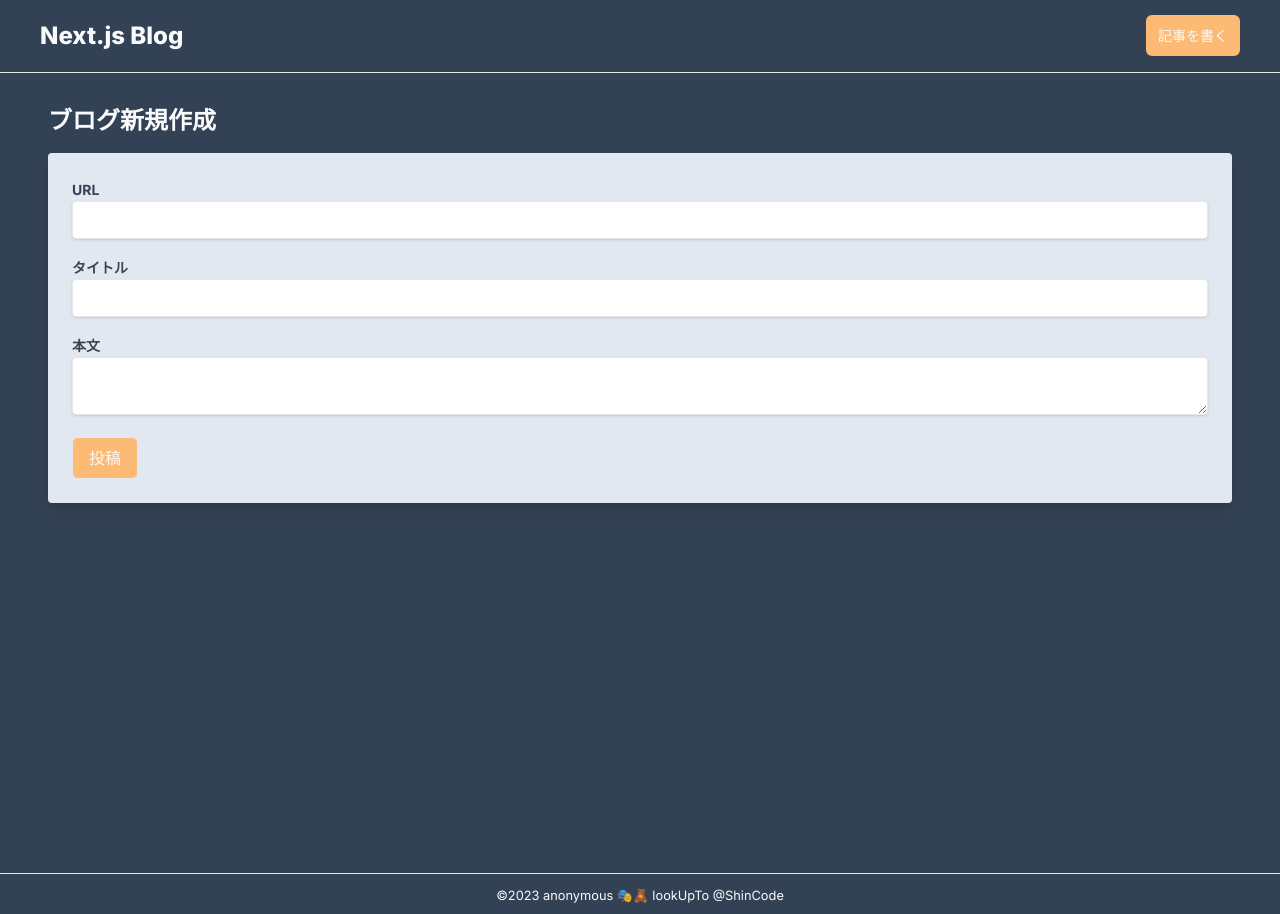
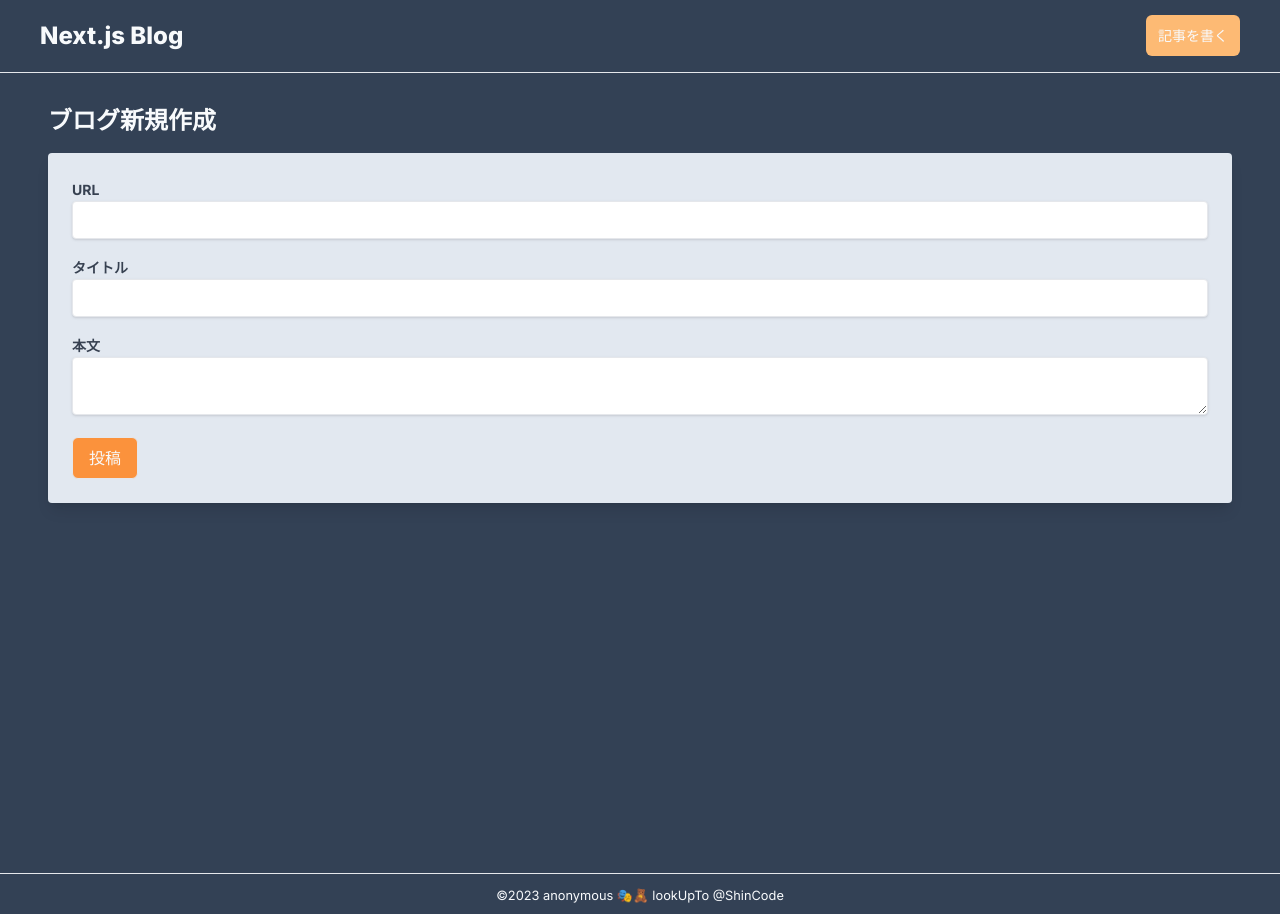
Before and after one commit to noco-tech/next.js13-tailwindcss-udemy-blog, a Next.js app: page /articles/new in a window 1280 px wide. Built offline with nearby package versions, Linux system fonts and the light colour scheme.

Commit message:
投稿時のloading,投稿ボタンloading

```diff
--- a/src/app/articles/new/page.tsx
+++ b/src/app/articles/new/page.tsx
@@ -2,7 +2,6 @@
 import React, { useState } from "react";
 import { createArticle } from "@/blogAPI";
 import { useRouter } from "next/navigation";
-
 
 const CreateBlogPage = () => {
   const router = useRouter();
@@ -10,12 +9,16 @@ const CreateBlogPage = () => {
   const [id, setId] = useState<string>("");
   const [title, setTitle] = useState<string>("");
   const [content, setContent] = useState<string>("");
+  const [loading, setLoading] = useState<boolean>(false);
 
   const handleSubmit = async (e: React.FormEvent<HTMLFormElement>) => {
     e.preventDefault();
 
-    const article = await createArticle( id, title, content);
+    setLoading(true);
+
+    const article = await createArticle(id, title, content);
     // console.log(article);
+    setLoading(false);
     router.push("/");
     router.refresh();
   };
@@ -69,7 +72,9 @@ const CreateBlogPage = () => {
           />
         </div>
 
-        <button className="py-2 px-4 border rounded-md bg-orange-300">
+        <button className={`py-2 px-4 border rounded-md ${loading ? 'bg-orange-300 cursor-not-allowed' : 'bg-orange-400 hover:bg-orange-500'}  `}
+        disabled={loading}
+        >
           投稿
         </button>
       </form>
--- a/src/data/posts.json
+++ b/src/data/posts.json
@@ -29,6 +29,12 @@
       "title": "useRouter()を使おうとしたらエラー",
       "content": "vscodeで自動インポートするとimport { useRouter } from \"next/router\";となり\n\nnext/routerからインポートされます。それだと**Error: NextRouter was not mounted. https://nextjs.org/docs/messages/next-router-not-mountedという**エラーが出ます。\n\nエラーから公式ページに飛んでみると、next/navigationからインポートしてと書いてあります。\n⭕️import { useRouter } from \"next/navigation\";",
       "createdAt": "2023-09-17T13:18:44.081Z"
+    },
+    {
+      "id": "a",
+      "title": "a",
+      "content": "aaa",
+      "createdAt": "2023-09-17T21:08:24.726Z"
     }
   ]
 }
```
